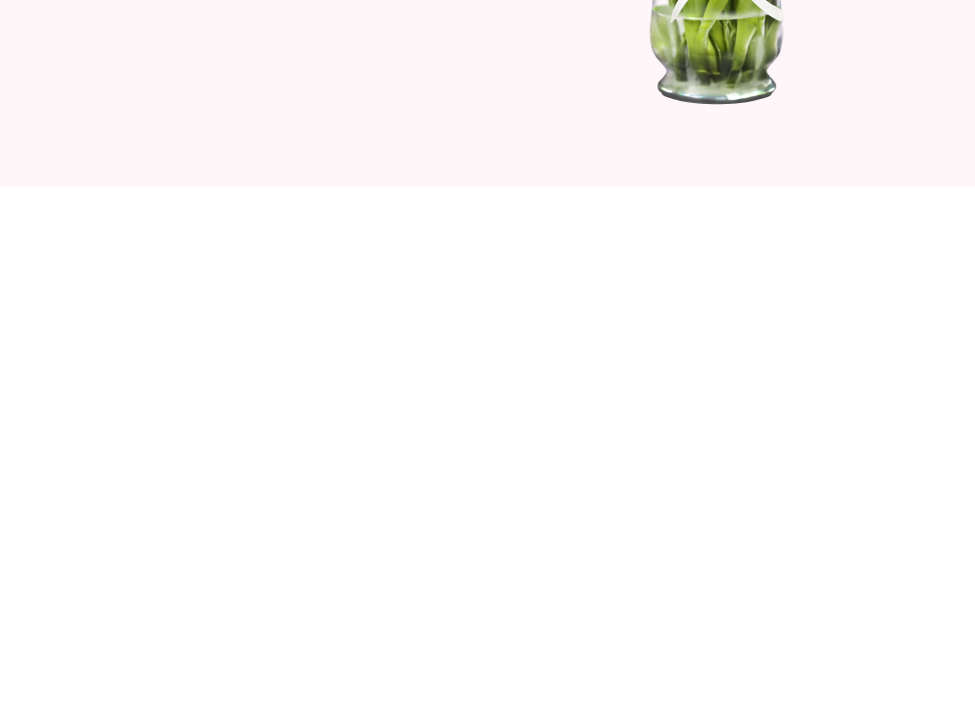
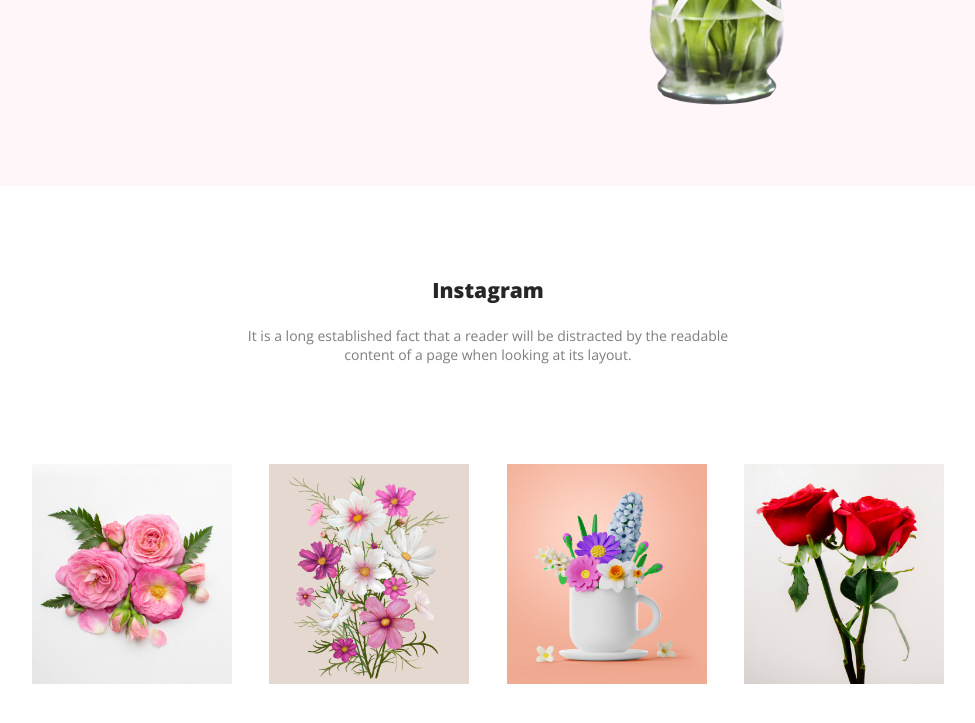
Before and after one commit to khalad007/first_assignment, a plain HTML site: page index.html in a window 1280 px wide. Shown: the part 1882-2605 px from the top of the page, without its empty margins (152-1127 px from the left). Before the commit the page ends 2068 px from the top, so only its background shows below. Drawn offline with nearby package versions, Linux system fonts and the light colour scheme.

Commit message:
instagram section added

```diff
--- a/index.html
+++ b/index.html
@@ -78,6 +78,23 @@
                 </div>
             </div>
         </section>
+        <!-- instagram section  -->
+        <section>
+            <div>
+                <div class="instagram_section_text">
+                    <h3>Instagram</h3><br>
+                    <p>It is a long established fact that a reader will be distracted by the readable <br> content of a page
+                        when looking at its layout.</p>
+                </div>
+                <div class="ins_img_conatainer">
+                    <div><img class="ins_img_deco" src="images/Flower 01.png" alt=""></div>
+                    <div><img class="ins_img_deco" src="images/Rectangle 4.png" alt=""></div>
+                    <div><img class="ins_img_deco" src="images/Rectangle 5.png" alt=""></div>
+                    <div><img class="ins_img_deco" src="images/Rectangle 6.png" alt=""></div>
+
+                </div>
+            </div>
+        </section>
     </main>
     <footer>
 
--- a/style.css
+++ b/style.css
@@ -177,6 +177,36 @@
     font-weight: 200;
     width: 340px;
 }
+
 .hot_deals_text span {
     color: #E55473;
 }
+
+/* instagram section  */
+.instagram_section_text {
+    text-align: center;
+    margin: 90px 165px 100px 165px;
+}
+
+.instagram_section_text h3 {
+    color: #272727;
+    text-align: center;
+    font-size: 21px;
+    font-weight: 550;
+}
+.instagram_section_text p {
+    color: rgba(39, 39, 39, 0.60);
+    font-size: 14px;
+    font-weight: 200;
+}
+
+.ins_img_conatainer {
+    display: flex;
+    justify-content: space-around;
+    margin: 25px 165px 100px 165px;
+}
+
+.ins_img_deco {
+    width: 200px;
+    height: 220px;
+}
```
